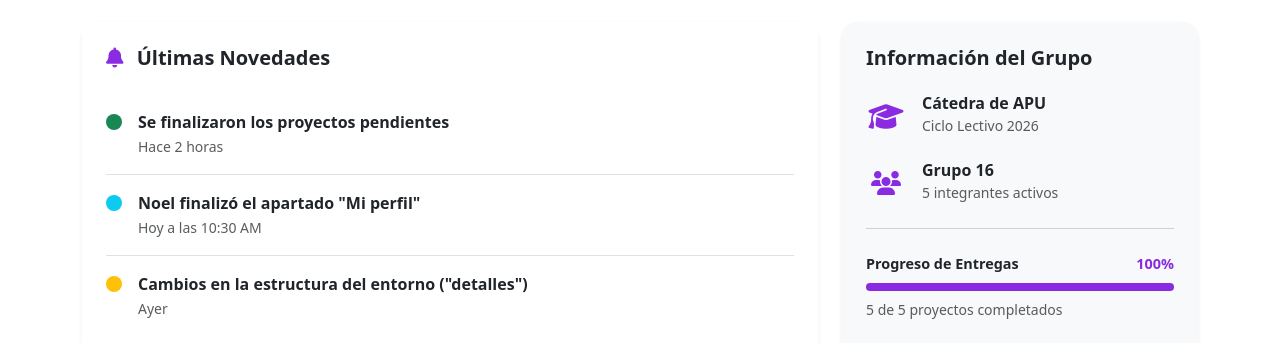
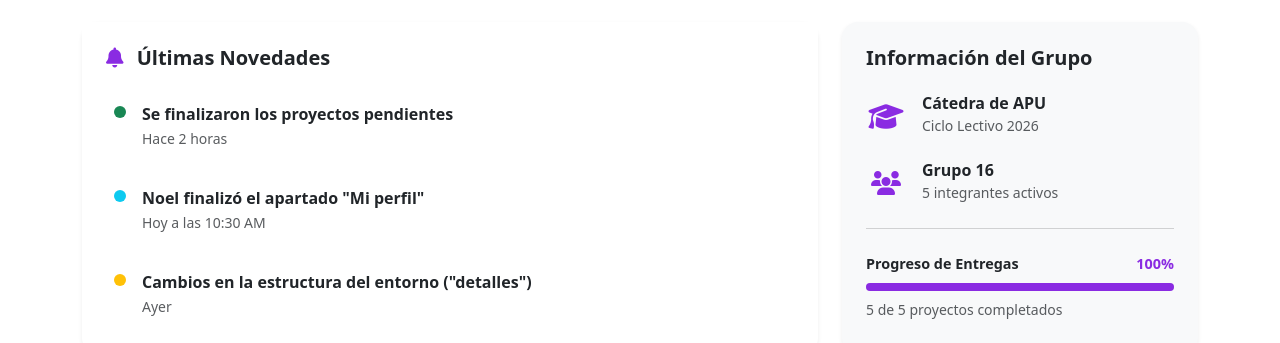
Before and after one commit to Seiseishon/pv_tp3_grupo16, a React (Vite) app: page / in a window 1280 px wide. Shown: the part 609-952 px from the top of the page. Built offline with nearby package versions, Linux system fonts and the light colour scheme.

Commit message:
Se agregaron mejoras en el dashboard

```diff
--- a/src/components/DetallesProyecto.jsx
+++ b/src/components/DetallesProyecto.jsx
@@ -53,7 +53,6 @@ const DetallesProyecto = ({ proyecto, alVolver }) => {
       <p className={style.parrafoDetalle}>{desc1}</p>
       {desc2 && <p className={style.parrafoDetalle}>{desc2}</p>}
 
-      {/* Mapeo dinámico de Tecnologías */}
       {tecnologias && tecnologias.length > 0 && (
         <>
           <h3 className={style.tituloH3}>Tecnologías Aplicadas</h3>
@@ -65,7 +64,6 @@ const DetallesProyecto = ({ proyecto, alVolver }) => {
         </>
       )}
 
-      {/* Mapeo dinámico de Funcionalidades */}
       {funcionalidades && funcionalidades.length > 0 && (
         <>
           <h3 className={style.tituloH3}>Funcionalidades Clave</h3>
@@ -77,7 +75,6 @@ const DetallesProyecto = ({ proyecto, alVolver }) => {
         </>
       )}
 
-      {/* Enlaces externos */}
       <h3 className={style.tituloH3}>Recursos del Proyecto</h3>
       <ul className={style.detalleListaTech}>
         <li>
@@ -94,7 +91,6 @@ const DetallesProyecto = ({ proyecto, alVolver }) => {
         </li>
       </ul>
 
-      {/* Listado dinámico del equipo mediante el uso de .map() como pide el enunciado */}
       <h3 className={style.tituloH3}>Equipo de Trabajo</h3>
       <ul className={style.detalleListaKey}>
         {equipo && equipo.length > 0 ? (
--- a/src/components/ListaProyectos.jsx
+++ b/src/components/ListaProyectos.jsx
@@ -1,18 +1,30 @@
 import { useState, useEffect, useRef } from 'react';
+import { useLocation } from 'react-router-dom';
 import style from '../css/ListaProyectos.module.css';
 import proyectoService from '../services/proyectoService';
 import ProyectoCard from './ProyectoCard';
 import FormularioProyecto from './FormularioProyecto';
 import RegistroActividad from './RegistroActividad';
-import { Container, Row, Col } from 'react-bootstrap';
+import { Container, Row, Col, Button } from 'react-bootstrap';
 
 const ListaProyectos = ({ alSeleccionarProyecto }) => {
+  const location = useLocation();
+  const filtroInicial = location.state?.filtroEstado || 'Todos';
+  const [filtroActual, setFiltroActual] = useState(filtroInicial);
+
   const [proyectos, setProyectos] = useState(proyectoService.obtenerProyectos());
-  const [proyectosFiltrados, setProyectosFiltrados] = useState(proyectoService.obtenerProyectos());
-
+  const [proyectosFiltrados, setProyectosFiltrados] = useState([]);
   const [fechaRegistro, setFechaRegistro] = useState(null);
 
   const primerRender = useRef(true);
+
+  useEffect(() => {
+    let lista = proyectoService.obtenerProyectos();
+    if (filtroActual !== 'Todos') {
+      lista = lista.filter(p => p.estado === filtroActual);
+    }
+    setProyectosFiltrados(lista);
+  }, [filtroActual, proyectos]);
 
   useEffect(() => {
     if (primerRender.current) {
@@ -20,38 +32,51 @@ const ListaProyectos = ({ alSeleccionarProyecto }) => {
       return;
     }
     const fechaActual = new Date();
-
     setFechaRegistro(fechaActual);
-
     console.log("Se detectó un cambio en proyectos. Fecha capturada:", fechaActual);
-
   }, [proyectos]);
 
   const agregarProyecto = (nuevoProyecto) => {
     proyectoService.agregarProyecto(nuevoProyecto);
-
     setProyectos(proyectoService.obtenerProyectos());
-    setProyectosFiltrados(proyectoService.obtenerProyectos());
   };
 
   const eliminarProyecto = (id) => {
     proyectoService.eliminarProyecto(id);
     setProyectos(proyectoService.obtenerProyectos());
-    setProyectosFiltrados(proyectoService.obtenerProyectos());
   }
 
   const manejarBusqueda = (e) => {
-    const texto = e.target.value;
+    const texto = e.target.value.toLowerCase();
+
+    let base = proyectoService.obtenerProyectos();
+    if (filtroActual !== 'Todos') {
+      base = base.filter(p => p.estado === filtroActual);
+    }
+
     if (texto === '') {
-      setProyectosFiltrados(proyectoService.obtenerProyectos());
+      setProyectosFiltrados(base);
     } else {
-      setProyectosFiltrados(proyectoService.buscarProyecto(texto));
+      const filtradosPorTexto = base.filter(p => p.titulo.toLowerCase().includes(texto));
+      setProyectosFiltrados(filtradosPorTexto);
     }
+  };
+
+  const limpiarFiltro = () => {
+    setFiltroActual('Todos');
   };
 
   return (
     <>
+      <div className="d-flex justify-content-between align-items-center mb-3">
         <h2 className={style.tituloProyectos}>Listado de Proyectos</h2>
+
+        {filtroActual !== 'Todos' && (
+          <Button variant="outline-secondary" size="sm" onClick={limpiarFiltro}>
+            <i className="fas fa-times me-2"></i> Limpiar Filtro ({filtroActual})
+          </Button>
+        )}
+      </div>
 
       <FormularioProyecto onAgregarProyecto={agregarProyecto} />
 
@@ -67,6 +92,12 @@ const ListaProyectos = ({ alSeleccionarProyecto }) => {
       </div>
 
       <Container className="mt-4 mb-5">
+        {proyectosFiltrados.length === 0 ? (
+          <div className="text-center text-muted py-4">
+             <i className="fas fa-folder-open fs-2 mb-2 opacity-50"></i>
+             <p>No se encontraron proyectos en esta categoría.</p>
+          </div>
+        ) : (
           <Row className="g-4">
             {proyectosFiltrados.map((proyecto) => (
               <Col key={proyecto.id} xs={12} md={6} lg={4}>
@@ -78,6 +109,7 @@ const ListaProyectos = ({ alSeleccionarProyecto }) => {
               </Col>
             ))}
           </Row>
+        )}
       </Container>
 
       <hr/>
--- a/src/css/ListaProyectos.module.css
+++ b/src/css/ListaProyectos.module.css
@@ -189,3 +189,31 @@
   transform: translateY(-6px);
   box-shadow: 0 12px 24px rgba(138, 43, 226, 0.15) !important;
 }
+
+.novedadItem {
+  transition: all 0.3s ease;
+  border-radius: 8px;
+  cursor: pointer;
+  margin-bottom: 4px;
+}
+
+.novedadItem:hover {
+  background-color: #f8f9fa;
+  transform: translateX(6px);
+}
+
+.latido {
+  animation: latidoAnimacion 2s infinite;
+}
+
+@keyframes latidoAnimacion {
+  0% {
+    box-shadow: 0 0 0 0 rgba(25, 135, 84, 0.7);
+  }
+  70% {
+    box-shadow: 0 0 0 8px rgba(25, 135, 84, 0);
+  }
+  100% {
+    box-shadow: 0 0 0 0 rgba(25, 135, 84, 0);
+  }
+}
--- a/src/pages/Dashboard.jsx
+++ b/src/pages/Dashboard.jsx
@@ -30,10 +30,13 @@ const Dashboard = () => {
           <i className="fas fa-plus me-2"></i> Ver / Crear Proyecto
         </Button>
       </div>
+      <Row className="g-4 mb-5">
 
-      <Row className="g-4 mb-5">
         <Col xs={12} md={4}>
-          <Card className={`h-100 border-0 shadow-sm rounded-4 ${style.tarjetaAnimada}`}>
+          <Card
+            className={`h-100 border-0 shadow-sm rounded-4 ${style.tarjetaAnimada}`}
+            onClick={() => navigate('/proyectos', { state: { filtroEstado: 'Pendiente' } })}
+          >
             <Card.Body className="d-flex align-items-center">
               <div className="bg-warning bg-opacity-10 text-warning p-3 rounded-3 me-3 fs-3">
                 <i className="fas fa-clipboard-list"></i>
@@ -45,9 +48,11 @@ const Dashboard = () => {
             </Card.Body>
           </Card>
         </Col>
-
         <Col xs={12} md={4}>
-          <Card className={`h-100 border-0 shadow-sm rounded-4 ${style.tarjetaAnimada}`}>
+          <Card
+            className={`h-100 border-0 shadow-sm rounded-4 ${style.tarjetaAnimada}`}
+            onClick={() => navigate('/proyectos', { state: { filtroEstado: 'En Progreso' } })}
+          >
             <Card.Body className="d-flex align-items-center">
               <div className="bg-primary bg-opacity-10 text-primary p-3 rounded-3 me-3 fs-3">
                 <i className="fas fa-spinner fa-spin-pulse"></i>
@@ -59,9 +64,11 @@ const Dashboard = () => {
             </Card.Body>
           </Card>
         </Col>
-
         <Col xs={12} md={4}>
-          <Card className={`h-100 border-0 shadow-sm rounded-4 ${style.tarjetaAnimada}`}>
+          <Card
+            className={`h-100 border-0 shadow-sm rounded-4 ${style.tarjetaAnimada}`}
+            onClick={() => navigate('/proyectos', { state: { filtroEstado: 'Finalizado' } })}
+          >
             <Card.Body className="d-flex align-items-center">
               <div className="bg-success bg-opacity-10 text-success p-3 rounded-3 me-3 fs-3">
                 <i className="fas fa-check-circle"></i>
@@ -76,7 +83,6 @@ const Dashboard = () => {
       </Row>
 
       <Row className="g-4">
-
         <Col xs={12} lg={8}>
           <Card className="border-0 shadow-sm rounded-4 h-100">
             <Card.Header className="bg-white border-0 pt-4 pb-0 px-4">
@@ -84,29 +90,39 @@ const Dashboard = () => {
                 <i className="fas fa-bell me-2" style={{ color: '#8A2BE2' }}></i> Últimas Novedades
               </h5>
             </Card.Header>
-            <Card.Body className="p-4">
+            <Card.Body className="p-3">
               <ListGroup variant="flush">
-                <ListGroup.Item className="px-0 py-3 d-flex align-items-start border-bottom">
-                  <Badge bg="success" className="me-3 mt-1 px-2 py-2 rounded-circle"> </Badge>
+                <ListGroup.Item className={`px-3 py-3 border-bottom-0 d-flex align-items-start ${style.novedadItem || ''}`}>
+                  <div
+                    className={`bg-success rounded-circle me-3 mt-1 ${style.latido || ''}`}
+                    style={{ width: '12px', height: '12px', minWidth: '12px' }}
+                  ></div>
                   <div>
                     <p className="mb-0 fw-semibold text-dark">Se finalizaron los proyectos pendientes</p>
                     <small className="text-muted">Hace 2 horas</small>
                   </div>
                 </ListGroup.Item>
-                <ListGroup.Item className="px-0 py-3 d-flex align-items-start border-bottom">
-                  <Badge bg="info" className="me-3 mt-1 px-2 py-2 rounded-circle"> </Badge>
+                <ListGroup.Item className={`px-3 py-3 border-bottom-0 d-flex align-items-start ${style.novedadItem || ''}`}>
+                  <div
+                    className="bg-info rounded-circle me-3 mt-1"
+                    style={{ width: '12px', height: '12px', minWidth: '12px' }}
+                  ></div>
                   <div>
                     <p className="mb-0 fw-semibold text-dark">Noel finalizó el apartado "Mi perfil"</p>
                     <small className="text-muted">Hoy a las 10:30 AM</small>
                   </div>
                 </ListGroup.Item>
-                <ListGroup.Item className="px-0 py-3 d-flex align-items-start">
-                  <Badge bg="warning" className="me-3 mt-1 px-2 py-2 rounded-circle"> </Badge>
+                <ListGroup.Item className={`px-3 py-3 border-bottom-0 d-flex align-items-start ${style.novedadItem || ''}`}>
+                  <div
+                    className="bg-warning rounded-circle me-3 mt-1"
+                    style={{ width: '12px', height: '12px', minWidth: '12px' }}
+                  ></div>
                   <div>
                     <p className="mb-0 fw-semibold text-dark">Cambios en la estructura del entorno ("detalles")</p>
                     <small className="text-muted">Ayer</small>
                   </div>
                 </ListGroup.Item>
+
               </ListGroup>
             </Card.Body>
           </Card>
--- a/src/pages/Perfil.jsx
+++ b/src/pages/Perfil.jsx
@@ -12,7 +12,7 @@ const Perfil = () => {
       foto: '/fotos-equipo/noel.jpeg',
       github: 'https://github.com',
       linkedin: 'https://linkedin.com',
-      skills: ['Css', 'React', 'JavaScrip']
+      skills: ['Css', 'React', 'JavaScript']
     },
     {
       id: 2,
```
Lines whose indentation alone changed are shown as unchanged.
